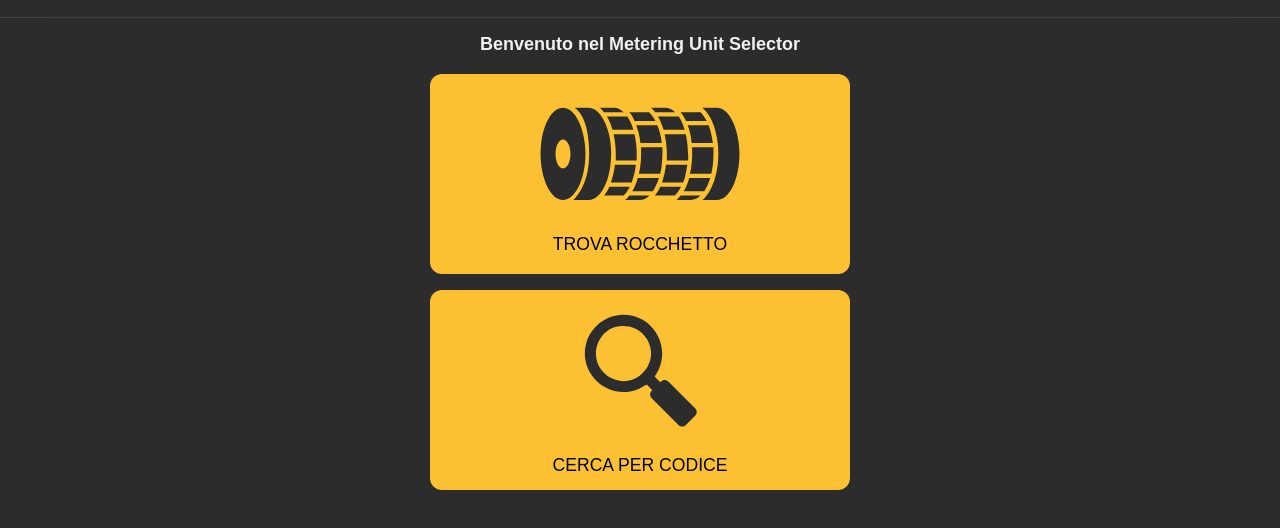
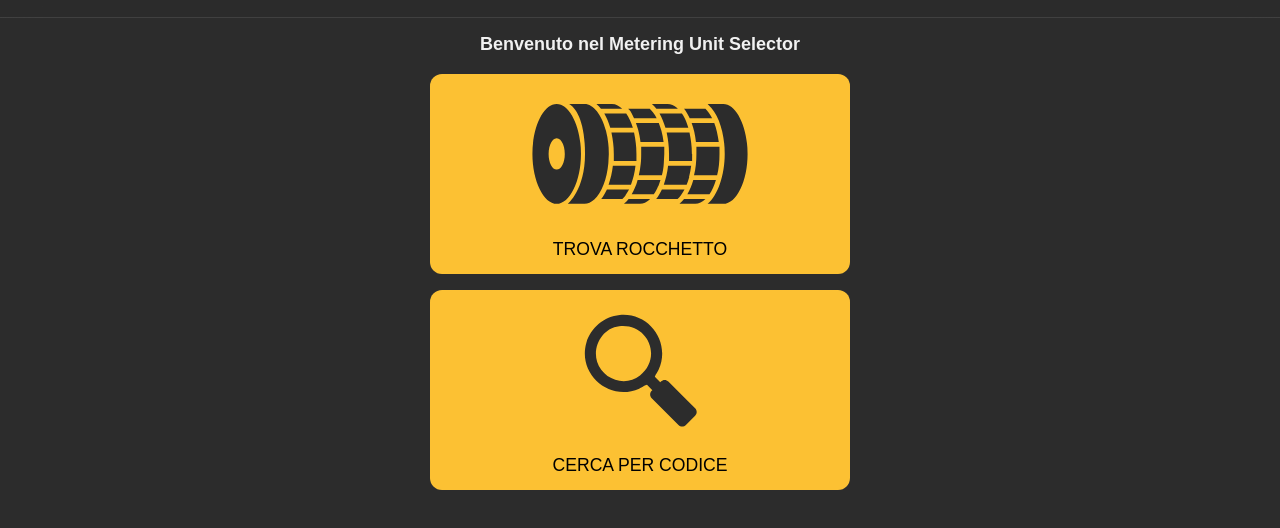
Before and after one commit to MatrixR92/metering-unit-selector, a plain HTML site: page index.html in a window 1280 px wide. Shown: the part 112-640 px from the top of the page. Drawn offline with Linux system fonts and the light colour scheme.

Commit message:
Add files via upload

```diff
--- a/index.html
+++ b/index.html
@@ -277,7 +277,7 @@ button:hover:enabled { background: #e0a800; }
 }
 
 .btn-rocchetto img {
-  height: 100px;
+  height: 80px;
 }
 
 .btn-codice img {
@@ -359,7 +359,7 @@ input[type="text"] {
 
 @media (min-width: 1024px) {
   .btn-rocchetto img {
-    height: 120px;
+    height: 130px;
   }
   .btn-codice img {
     height: 130px;
```
